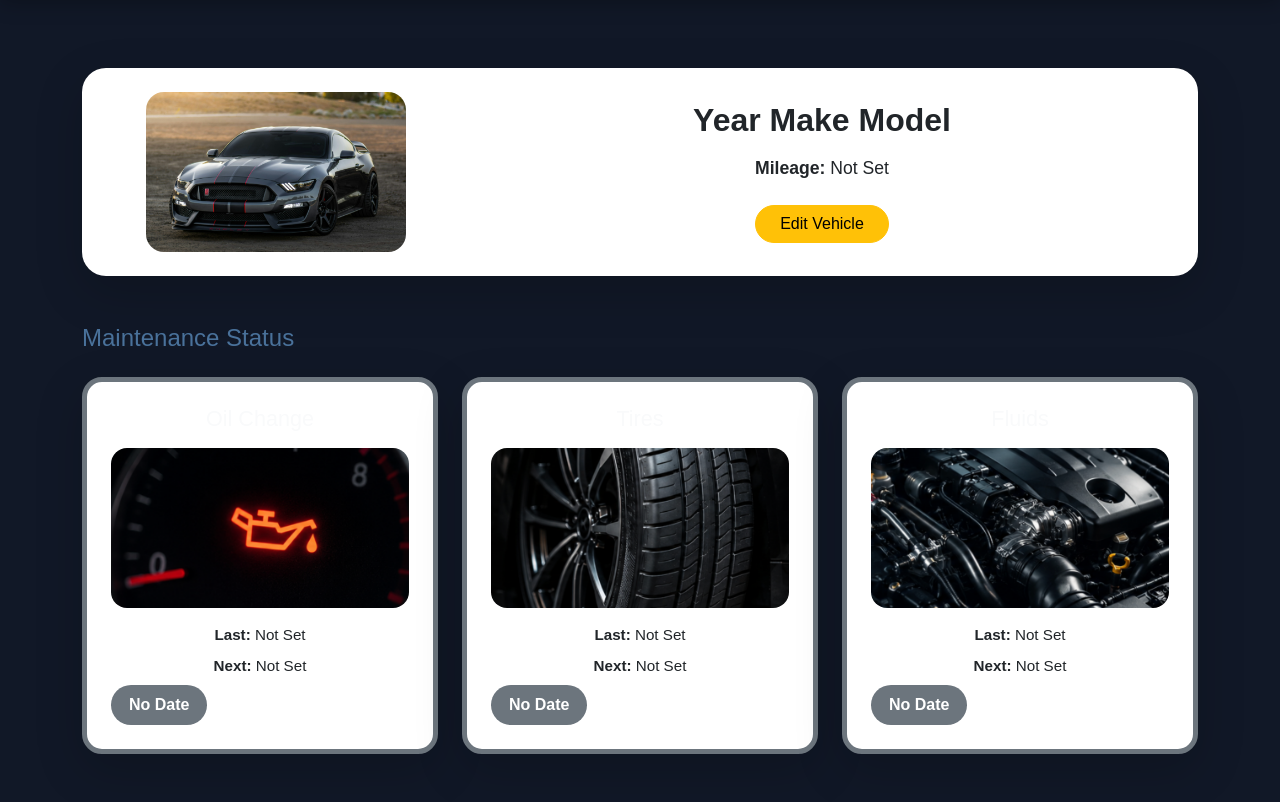
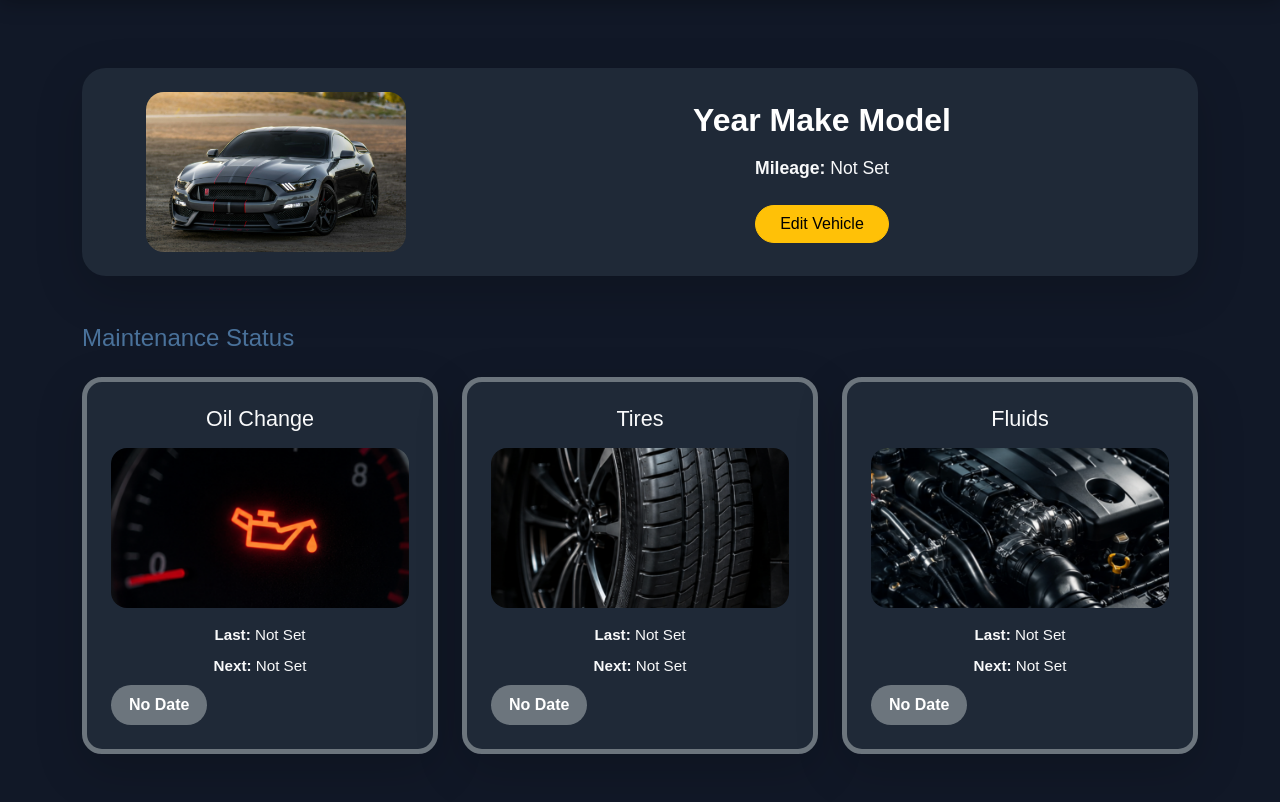
Before and after one commit to crivera193/SoftwareEngProject, a Django app: page /profile/ in a window 1280 px wide. Shown: the part 57-859 px from the top of the page. Run offline with Django 4.2, Linux system fonts and the light colour scheme; the visitor is signed in with stand-in values (Sample User, id 1).

Commit message:
updated styles.css

```diff
--- a/newApp/static/newApp/style.css
+++ b/newApp/static/newApp/style.css
@@ -111,7 +111,7 @@ body {
 }
 
 .maintenance-dashboard-card p {
-    color: #d1d5db;
+    color: #f8f9fa;
     margin-bottom: 8px;
     font-size: 0.95rem;
 }
@@ -179,32 +179,12 @@ body {
         0 12px 22px rgba(0,0,0,0.3);
 }
 
-/* Forum Page Cleanup */
-.card {
-    background-color: #ffffff;
-}
-
-.card input,
-.card textarea {
-    background-color: #ffffff !important;
-    color: #212529 !important;
-    border: 1px solid #ced4da;
-}
-
-.card input::placeholder,
-.card textarea::placeholder {
-    color: #6c757d !important;
-}
-
-.card label,
-.card h2,
-.card h4,
-.card h5,
-.card p {
-    color: #212529;
-}
-
 .list-group-item {
     background-color: #ffffff;
     color: #212529;
 }
+
+.vehicle-details-horizontal-card p,
+.maintenance-dashboard-card p {
+    color: #f8f9fa !important;
+}
--- a/newApp/templates/newApp/dashboard_dictionary.html
+++ b/newApp/templates/newApp/dashboard_dictionary.html
@@ -4,8 +4,8 @@
 {% block title %}Dashboard Dictionary | AutoPulse{% endblock %}
 
 {% block content %}
-<div class="container mt-5">
-    <div class="text-center mb-4">
+<div class="container-xl mt-5">
+    <div class="text-center-light mb-4">
         <h1 class="fw-bold">Dashboard Dictionary</h1>
         <p>Click a warning light to learn what it means and how urgent it is.</p>
     </div>
--- a/newApp/templates/newApp/diy_videos.html
+++ b/newApp/templates/newApp/diy_videos.html
@@ -1,7 +1,7 @@
 {% extends "newApp/base.html" %}
 
 {% block content %}
-<div class="container py-5">
+<div class="container-xl py-5">
     <h1 class="fw-bold mb-3">DIY Videos</h1>
     <p class="text-muted">
         Learn basic car maintenance using trusted tutorials from ChrisFix.
--- a/newApp/templates/newApp/edit_profile.html
+++ b/newApp/templates/newApp/edit_profile.html
@@ -1,7 +1,7 @@
 {% extends "newApp/base.html" %}
 
 {% block content %}
-<div class="container mt-5">
+<div class="container-xl mt-5">
     <div class="card shadow mx-auto" style="max-width: 700px;">
         <div class="card-body">
             <h2 class="mb-4 text-center">Edit Profile</h2>
--- a/newApp/templates/newApp/forum.html
+++ b/newApp/templates/newApp/forum.html
@@ -3,7 +3,7 @@
 
 {% block content %}
 
-<div class="container py-5">
+<div class="container-xl py-5">
 
     <!-- PAGE HEADER -->
     <div class="text-center mb-5">
@@ -89,9 +89,9 @@
             <!-- POST HEADER -->
             <div class="d-flex justify-content-between align-items-start mb-3">
                 <div>
-                    <h4 class="fw-bold text-dark mb-1">
+                    <h3 class="fw-bold text-dark mb-1">
                         {{ post.title }}
-                    </h4>
+                    </h3>
 
                     <p class="text-muted mb-0">
                         Posted by
--- a/newApp/templates/newApp/home.html
+++ b/newApp/templates/newApp/home.html
@@ -3,7 +3,7 @@
 
 {% block content %}
 
-<div class="container py-5">
+<div class="container-xl py-5">
     <!-- OVERDUE MESSAGE -->
      {% if user.is_authenticated %}
     {% if user.profile.oil_change_status == "Overdue" or user.profile.tire_maintenance_status == "Overdue" or user.profile.fluid_check_status == "Overdue" %}
@@ -49,7 +49,7 @@
 
     <!-- HERO TEXT -->
     <div class="text-center mb-5">
-        <p class="hero-subtitle fs-5 text">
+        <p class="hero-subtitle fs-5 text-light">
             Your all-in-one car maintenance hub. Learn, fix, and stay on top of your vehicle.
         </p>
     </div>
--- a/newApp/templates/newApp/profile.html
+++ b/newApp/templates/newApp/profile.html
@@ -5,7 +5,7 @@
 
 {% block content %}
 
-<div class="container py-5">
+<div class="container-xl py-5">
 
     <!-- ALERTS -->
     {% if user.profile.oil_change_status == "Overdue" or user.profile.tire_maintenance_status == "Overdue" or user.profile.fluid_check_status == "Overdue" %}
```
